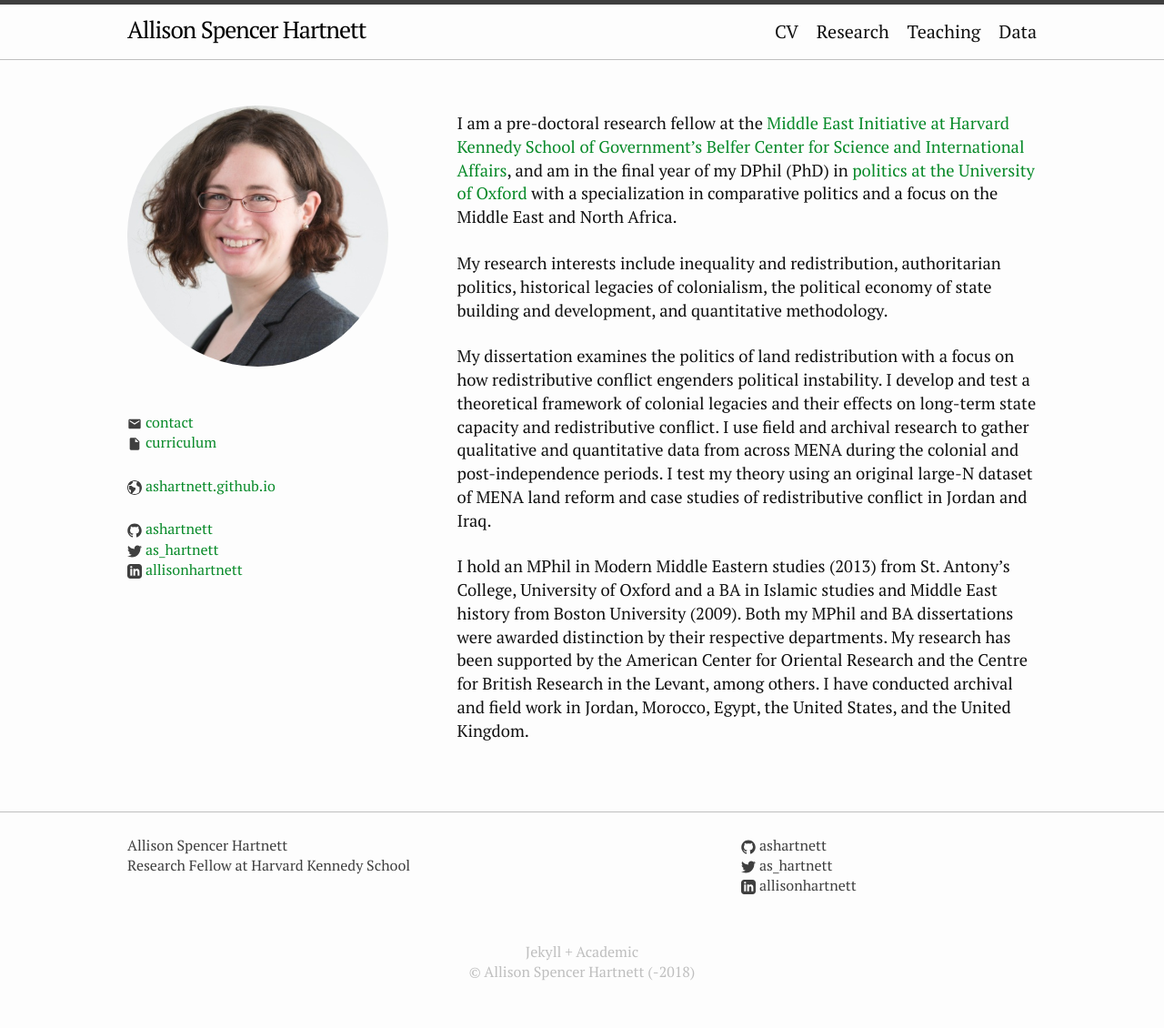
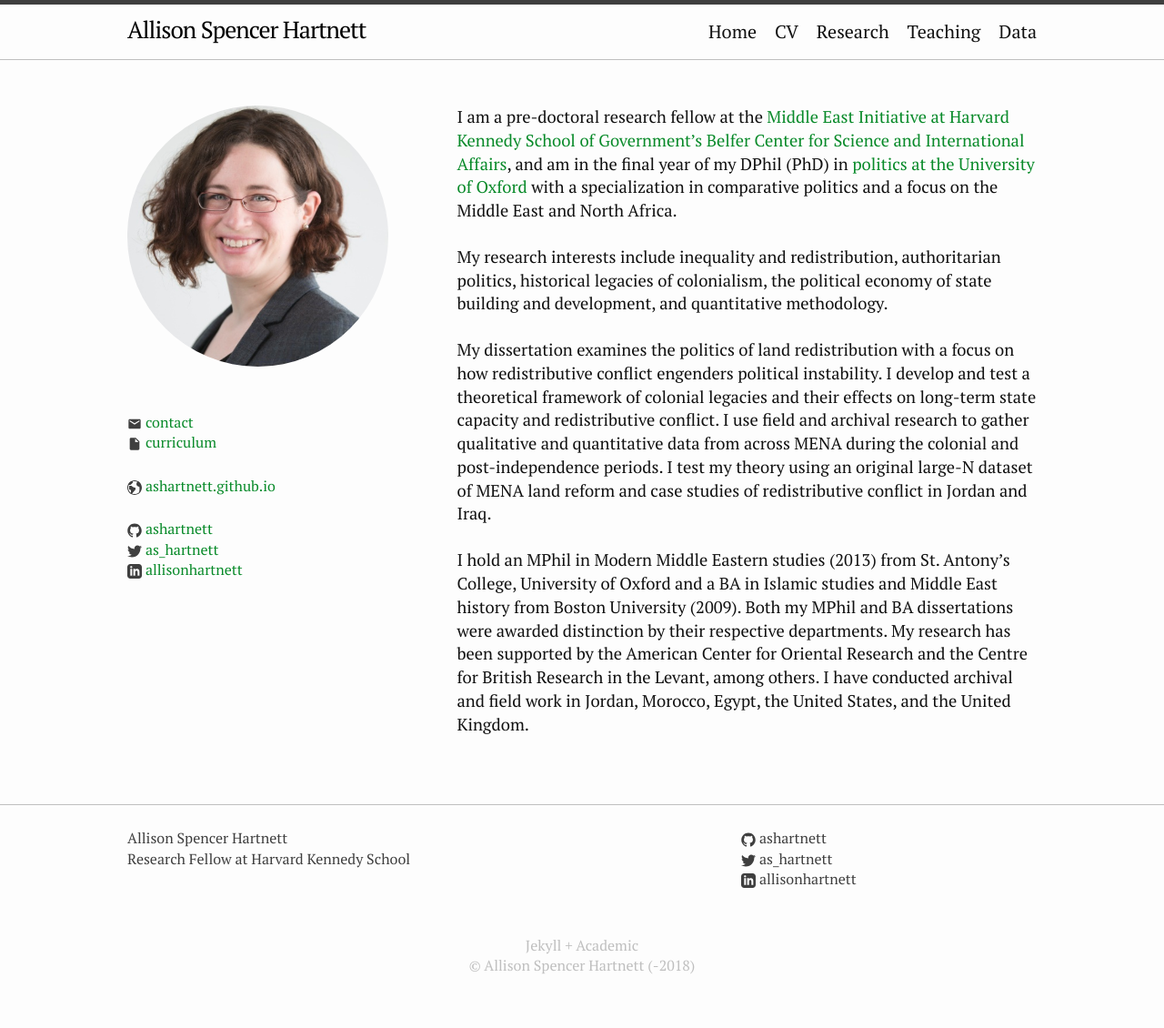
Before and after one commit to ashartnett/ashartnett.github.io, a Jekyll site: the page built from markdowns/0index.md, in a window 1280 px wide. Shown: the whole page at 91% size. Built offline with Jekyll 4.4.1, drawn with Linux system fonts in a browser that asks for light colours; Markdown is read by kramdown in place of the engine named in the settings.

Commit message:
index changed

```diff
--- a/markdowns/0index.md
+++ b/markdowns/0index.md
@@ -1,6 +1,6 @@
 ---
-layout: about
-title:
+layout: cvpage
+title: Home
 lang: en
 permalink: /
 invisible: false
```
